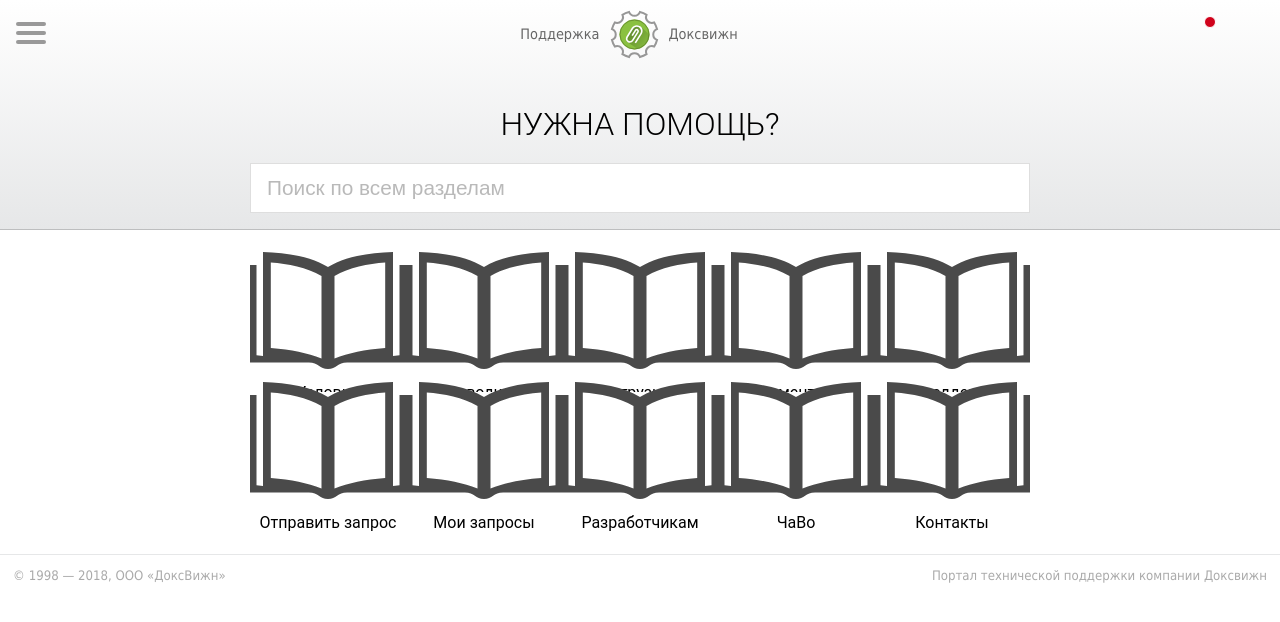
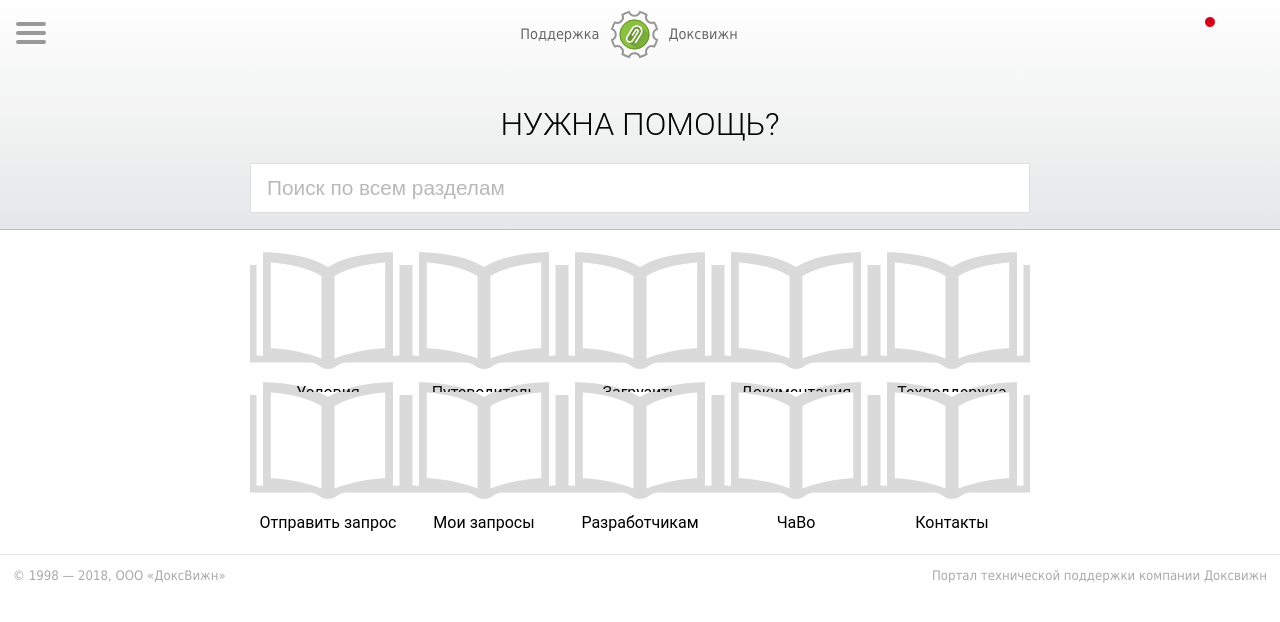
Before and after one commit to emptyfortress/support, a Nuxt app: page / in a window 1280 px wide. Shown: the top 622 px of the page. Built offline with nearby package versions, Linux system fonts and the light colour scheme.

Commit message:
add hover

```diff
--- a/components/Section.vue
+++ b/components/Section.vue
@@ -27,10 +27,12 @@ export default {
 	cursor: pointer;
 	&:hover {
 		border: 1px solid var(--dv-gray2);
+		img { opacity: 1; }
 	}
 	p {
 		margin-top: 0.7rem;
 	}
+	img { opacity: .2; }
 }
 
 
```
